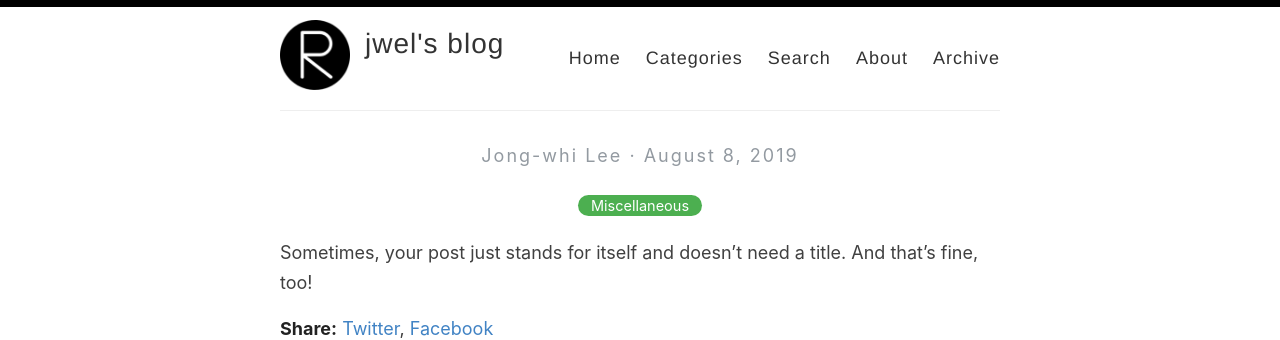
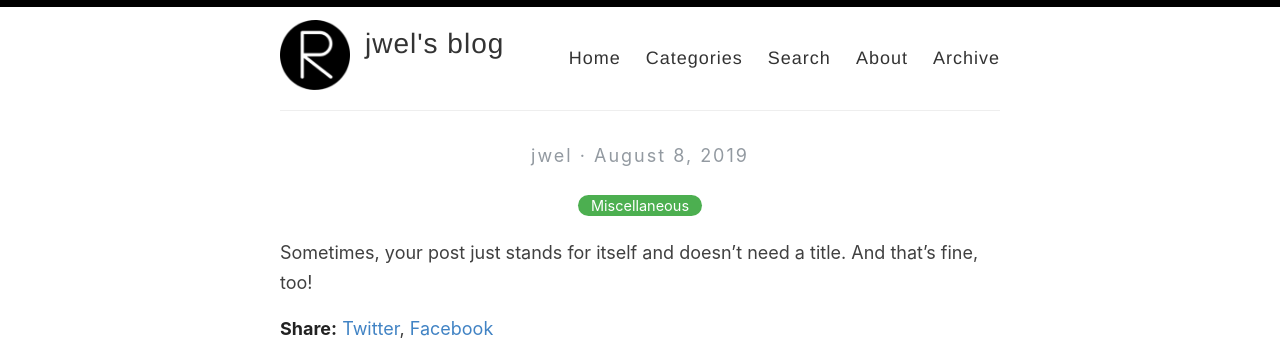
Before and after one commit to dev-jwel/dev-jwel.github.io, a Jekyll site: the page built from _posts/2019-08-08-no-title-posts.md, in a window 1280 px wide. Shown: the top 340 px of the page. Built offline with Jekyll 4.4.1, drawn with Linux system fonts in a browser that asks for light colours.

Commit message:
Use nickname rather than real name

```diff
--- a/_config.yml
+++ b/_config.yml
@@ -7,6 +7,9 @@ name: jwel's blog
 
 # Name of the author
 author: Jong-whi Lee
+
+# Name of the author
+nickname: jwel
 
 # Short bio or description (displayed in the header)
 description:
--- a/_layouts/post.html
+++ b/_layouts/post.html
@@ -6,7 +6,7 @@ layout: default
   <h1>{{ page.title }}</h1>
 
   <div>
-    <p class="author_title">{{site.author}}  ·  {{ page.date | date: "%B %e, %Y" }}</p>
+    <p class="author_title">{{site.nickname}}  ·  {{ page.date | date: "%B %e, %Y" }}</p>
     {% if page.last_modified_at %}
     <p class="author_title" datetime="{{ page.last_modified_at | date_to_xmlschema }}">(Updated: {{ page.last_modified_at | date: "%b %-d, %Y" }})</p>
     {% endif %}
```
